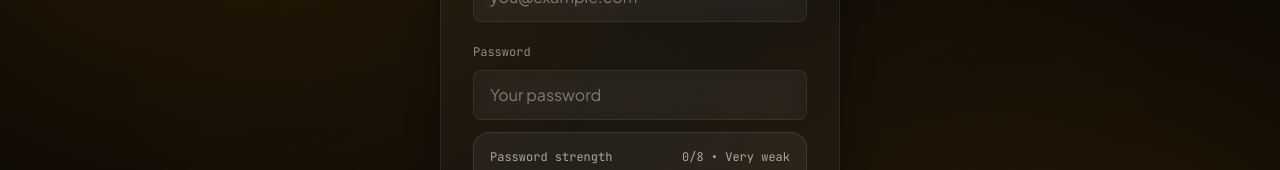
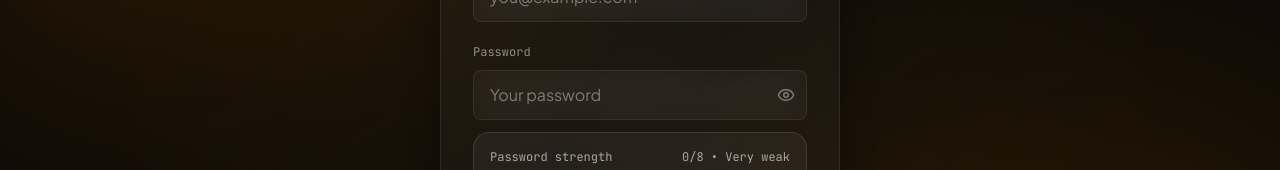
Before and after one commit to Kingsley-A1/king-bloggers, a Next.js app: page /login in a window 1280 px wide. Shown: the part 303-473 px from the top of the page. Built offline with nearby package versions, Linux system fonts and the light colour scheme; no server answers.

Commit message:
Add password visibility toggle to login and registration forms

```diff
--- a/src/app/(auth)/login/LoginClient.tsx
+++ b/src/app/(auth)/login/LoginClient.tsx
@@ -4,6 +4,7 @@ import Link from "next/link";
 import { useRouter, useSearchParams } from "next/navigation";
 import * as React from "react";
 import { signIn } from "next-auth/react";
+import { Eye, EyeOff } from "lucide-react";
 
 import { GlassCard } from "@/components/ui/GlassCard";
 import { Input } from "@/components/ui/Input";
@@ -22,6 +23,7 @@ export default function LoginClient() {
 
   const [email, setEmail] = React.useState("");
   const [password, setPassword] = React.useState("");
+  const [showPassword, setShowPassword] = React.useState(false);
   const [busy, setBusy] = React.useState(false);
   const [toast, setToast] = React.useState<{
     open: boolean;
@@ -82,13 +84,21 @@ export default function LoginClient() {
 
             <div>
               <label className="text-xs font-mono text-foreground/50">Password</label>
-              <div className="mt-2">
+              <div className="mt-2 relative">
                 <Input
                   value={password}
                   onChange={(e) => setPassword(e.target.value)}
-                  type="password"
+                  type={showPassword ? "text" : "password"}
                   placeholder="Your password"
+                  className="pr-10"
                 />
+                <button
+                  type="button"
+                  onClick={() => setShowPassword(!showPassword)}
+                  className="absolute right-3 top-1/2 -translate-y-1/2 text-foreground/40 hover:text-foreground/70 transition-colors"
+                >
+                  {showPassword ? <EyeOff size={18} /> : <Eye size={18} />}
+                </button>
               </div>
               <div className="mt-3">
                 <PasswordFeedback password={password} />
--- a/src/components/forms/RegistrationForm.tsx
+++ b/src/components/forms/RegistrationForm.tsx
@@ -3,6 +3,7 @@
 import * as React from "react";
 import { useRouter } from "next/navigation";
 import { signIn } from "next-auth/react";
+import { Eye, EyeOff } from "lucide-react";
 
 import { NIGERIAN_STATES, NIGERIA_GEO_MAP } from "../../lib/geo-data";
 import { registerUser } from "../../lib/actions/auth";
@@ -37,6 +38,7 @@ export function RegistrationForm({ className }: RegistrationFormProps) {
   const [name, setName] = React.useState("");
   const [email, setEmail] = React.useState("");
   const [password, setPassword] = React.useState("");
+  const [showPassword, setShowPassword] = React.useState(false);
   const [state, setState] = React.useState<string>("");
   const [lga, setLga] = React.useState<string>("");
   const [busy, setBusy] = React.useState(false);
@@ -144,8 +146,21 @@ export function RegistrationForm({ className }: RegistrationFormProps) {
               </div>
               <div>
                 <label className="text-xs font-mono text-foreground/50">Password</label>
-                <div className="mt-2">
-                  <Input value={password} onChange={(e) => setPassword(e.target.value)} type="password" placeholder="Minimum 8 characters" />
+                <div className="mt-2 relative">
+                  <Input
+                    value={password}
+                    onChange={(e) => setPassword(e.target.value)}
+                    type={showPassword ? "text" : "password"}
+                    placeholder="Minimum 8 characters"
+                    className="pr-10"
+                  />
+                  <button
+                    type="button"
+                    onClick={() => setShowPassword(!showPassword)}
+                    className="absolute right-3 top-1/2 -translate-y-1/2 text-foreground/40 hover:text-foreground/70 transition-colors"
+                  >
+                    {showPassword ? <EyeOff size={18} /> : <Eye size={18} />}
+                  </button>
                 </div>
                 <div className="mt-3">
                   <PasswordFeedback password={password} />
```
